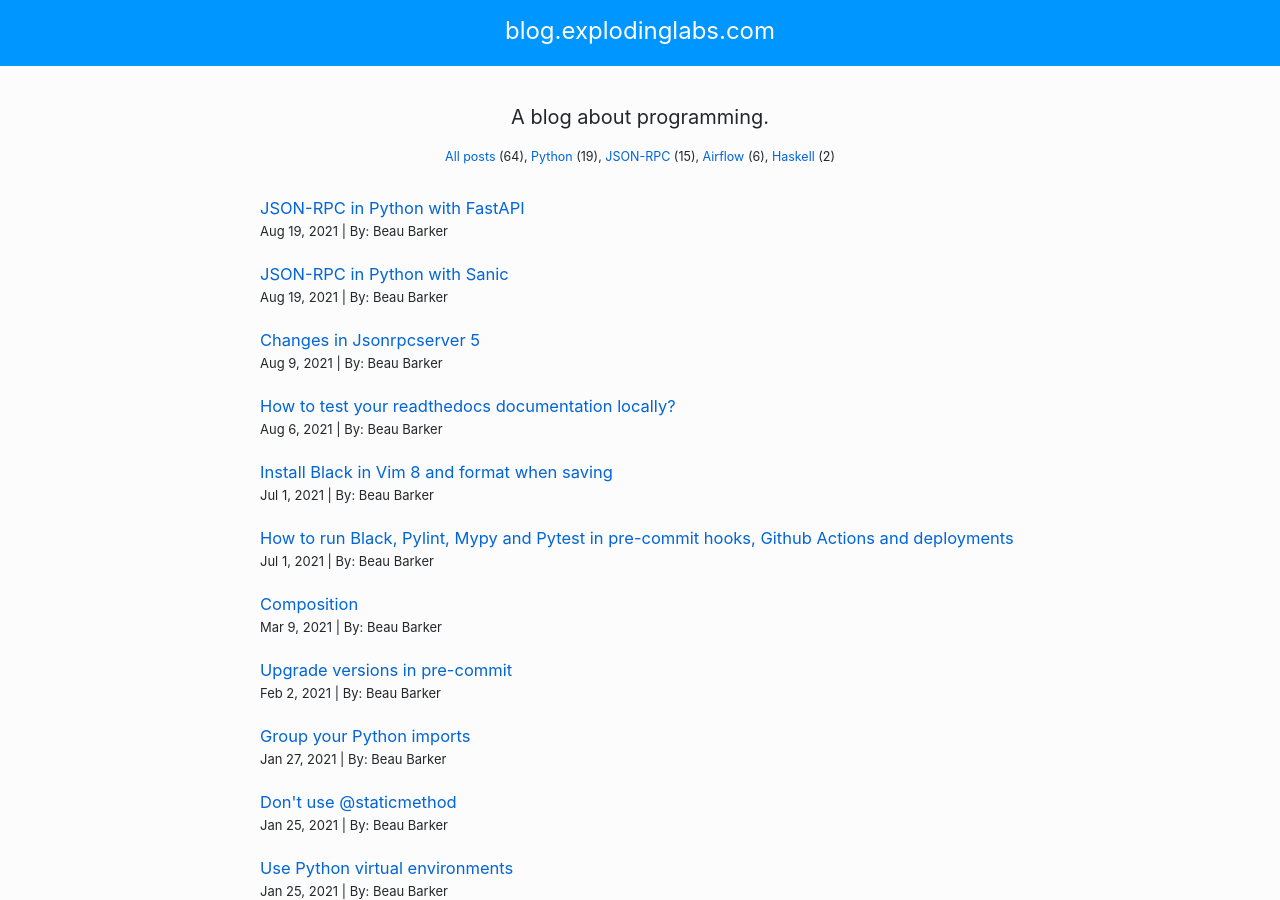
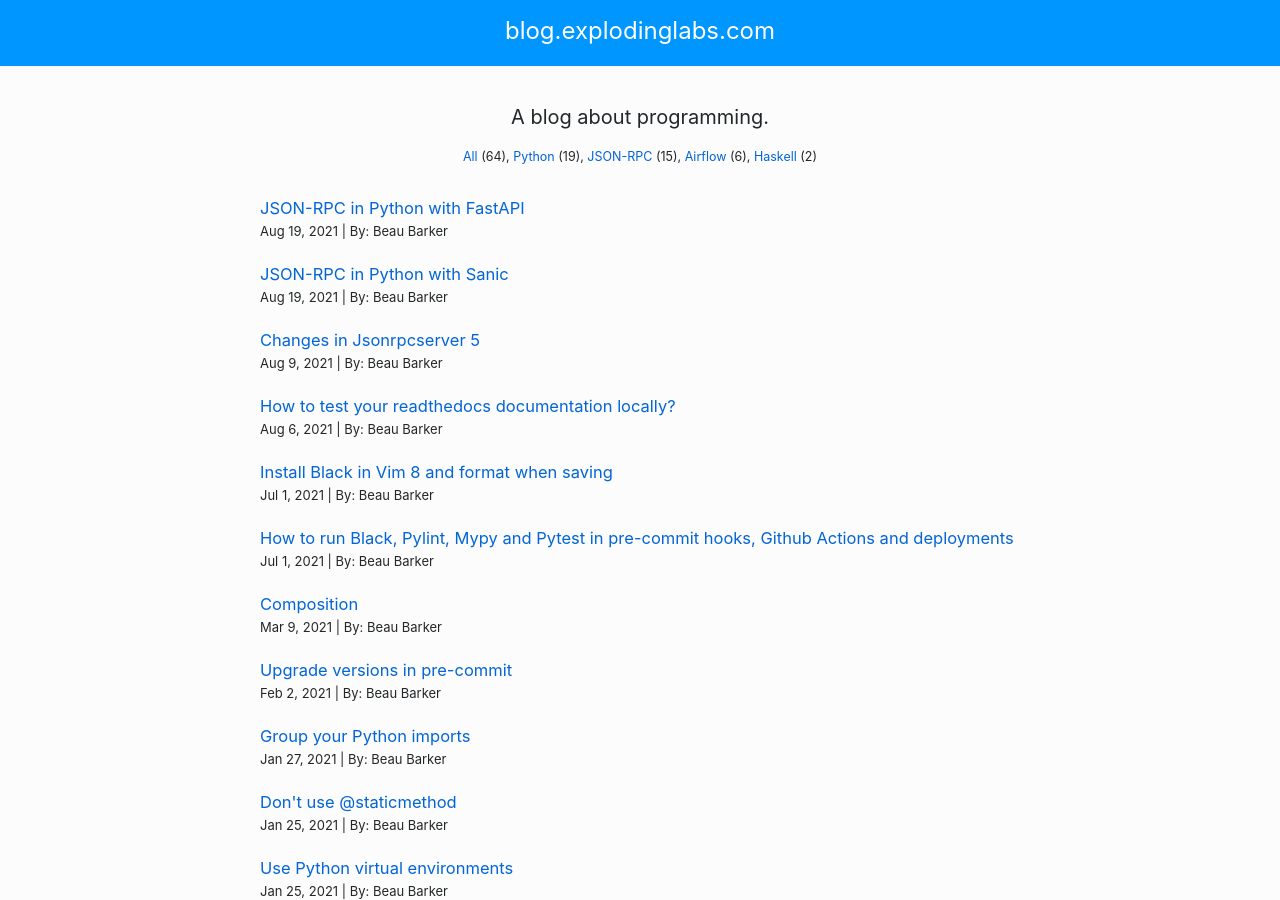
Before and after one commit to explodinglabs/explodinglabs.github.io, a Jekyll site: the page built from index.html, in a window 1280 px wide and 900 px high. Built offline with Jekyll 4.4.1, drawn with Linux system fonts in a browser that asks for light colours; some web fonts are replaced.

Commit message:
Adjust the design

```diff
--- a/_includes/categories.html
+++ b/_includes/categories.html
@@ -1,5 +1,5 @@
 <div class="post-filter">
-    <a href="/">All posts</a> ({{ site.posts | where_exp: "post","post.sitemap != false" | size }}),
+    <a href="/">All</a> ({{ site.posts | where_exp: "post","post.sitemap != false" | size }}),
     <a href="/python/">Python</a> ({{ site.categories.python | where_exp: "post","post.sitemap != false" | size }}),
     <a href="/jsonrpc/">JSON-RPC</a> ({{ site.categories.jsonrpc | where_exp: "post","post.sitemap != false" | size }}),
     <a href="/airflow/">Airflow</a> ({{ site.categories.airflow | where_exp: "post","post.sitemap != false" | size }}),
```
